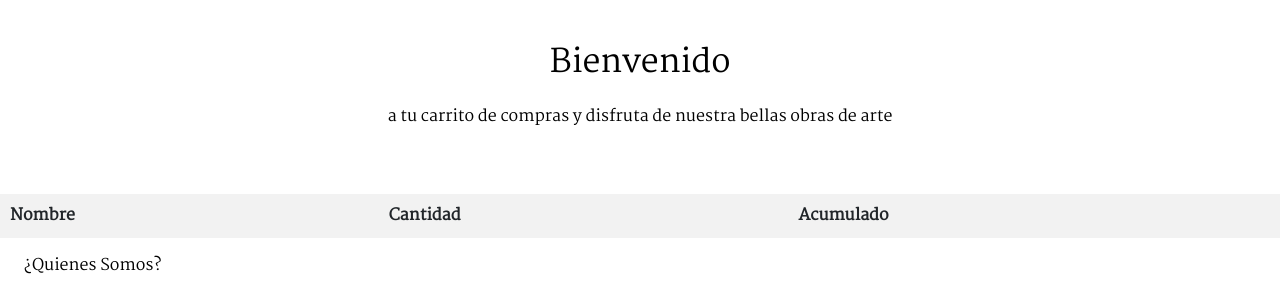
After one commit to EmirAlejandro/GrupoCero, a Django app: page /carrito/ in a window 1280 px wide. The commit adds this page. Shown: the part 801-1095 px from the top of the page. Run offline with Django 4.2, Linux system fonts and the light colour scheme; lists and menus that the app fills with data are empty.

Commit message:
se agrego carrito de compras

```diff
--- a/GrupoCero/webGrupoCero/models.py
+++ b/GrupoCero/webGrupoCero/models.py
@@ -20,6 +20,7 @@
     comentario=models.TextField(default='--')
     usuario=models.ForeignKey(User,on_delete=models.CASCADE,null=True)
     categoria=models.ForeignKey(Categoria,on_delete=models.CASCADE)
+    precio = models.IntegerField(default=100)
 
     def __str__(self):
         return self.nombre
--- a/GrupoCero/webGrupoCero/templates/base.html
+++ b/GrupoCero/webGrupoCero/templates/base.html
@@ -55,11 +55,15 @@
                         <li class="nav-item">
                             <a class="nav-link" href="{% url 'qui' %}">Quienes Somos</a>
                         </li>
+
                         {% if user.is_authenticated %}
                                 <a class="nav-link" href="{% url 'ADMIN_OBR' %}">Administrador</a>
                             </li>
                             <li class="nav-item">
-                                <a class="nav-link" href="{% url 'LOGOUT' %}">Cerrar</a>
+                                <a class="nav-link" href="{% url 'LOGOUT' %}">Cerrar Sesion</a>
+                            </li>
+                            <li class="nav-item">
+                                <a class="nav-link" href="{% url 'carrito' %}">Carrito</a>
                             </li>
                             <li class="nav-item">
                                 <a href="" class="nav-link">Bienvenido {{user.first_name}} {{user.last_name}}</a>
--- /dev/null
+++ b/GrupoCero/webGrupoCero/templates/carrito.html
@@ -0,0 +1,79 @@
+{% extends "base.html" %}
+{% load static %}
+
+{% block css %}
+<link rel="stylesheet" href="{% static 'css/galeria-blog.css' %}">
+<style>
+    /* Estilos personalizados para el carrito */
+    table {
+        width: 100%;
+        border-collapse: collapse;
+    }
+
+    th, td {
+        padding: 10px;
+        text-align: left;
+    }
+
+    th {
+        background-color: #f2f2f2;
+        font-weight: bold;
+    }
+
+    tr:nth-child(even) {
+        background-color: #f9f9f9;
+    }
+</style>
+{% endblock css %}
+
+
+<body>
+
+
+    <!--seccion cuerpo de la pagina-->
+    <main>
+        {% block contenidos %}
+        <!--banner-->
+        <section id="banner">
+            <img src="{% static 'img/Nighthawks_by_Edward_Hopper_1942.jpg' %}" alt="">
+            <div class="contenedor">
+                <h2>El arte no cambia nada, el arte te cambia a ti</h2>
+                <p></p>
+            </div>
+        </section>
+
+        <!--bienvenida-->
+        <section id="bienvenido">
+            <h2>Bienvenido</h2>
+            <p> a tu carrito de compras y disfruta de nuestra bellas obras de arte
+            </p>
+        </section>
+
+        <div>
+            <table>
+                <tr border="1">
+                    <th>Nombre</th>
+                    <th>Cantidad</th>
+                    <th>Acumulado</th>
+                </tr>
+                {% if request.session.carrito.items %}
+                    {% for key, value in request.session.carrito.items %}
+                    <tr>
+                        <td> {{value.nombre}} </td>
+                        <td> {{value.cantidad}} </td>
+                        <td> {{value.acumulado}} </td>
+                    </tr>
+                    {% endfor %}
+                {% endif %}
+
+            </table>
+        </div>
+        {% endblock contenidos %}
+    </main>
+
+    <footer>
+
+    </footer>
+
+</body>
+</html>
--- a/GrupoCero/webGrupoCero/templates/galeria.html
+++ b/GrupoCero/webGrupoCero/templates/galeria.html
@@ -107,15 +107,19 @@
             <div class="contenedor">
                 {% for item in obras %}
                 <article>
-                    <a href="{% url 'FICHA_OBRA' item.idObra %}">
+                    <a href="{{item.foto.url}}" data-lightbox="obra">
                         <img src="{{item.foto.url}}" alt="">
                     </a>
                     <h4>{{item.nombre}}</h4>
+                    <h4> <a href="{% url 'FICHA_OBRA' item.idObra %}">
+                        Ver detalle obra
+                    </a></h4>
                 </article>
                 {% endfor %}
 
             </div>
         </section>
+
         {% endblock contenidos %}
     </main>
 
--- a/GrupoCero/webGrupoCero/templates/index.html
+++ b/GrupoCero/webGrupoCero/templates/index.html
@@ -60,6 +60,9 @@
                             </li>
                             <li class="nav-item">
                                 <a class="nav-link" href="{% url 'LOGOUT' %}">Cerrar Sesion</a>
+                            </li>
+                            <li class="nav-item">
+                                <a class="nav-link" href="{% url 'carrito' %}">Carrito</a>
                             </li>
                             <li class="nav-item">
                                 <a href="" class="nav-link">Bienvenido {{user.first_name}} {{user.last_name}}</a>
--- a/GrupoCero/webGrupoCero/templates/modificar.html
+++ b/GrupoCero/webGrupoCero/templates/modificar.html
@@ -35,6 +35,7 @@
                 <div class="controles">
                     <input type="text" class="col-peque" name="txtNombre" id="txtNombre" value="{{obra.nombre}}">
                     <input type="text" class="col-peque" name="txtCreacion" id="txtCreacion" value="{{obra.creacion}}">
+                    <input type="number" class="col-peque" name="txtPrecio" id="txtPrecio" value="{{obra.precio}}">
 
                     <textarea class="col-gra" name="txtDesc" id="txtDesc" cols="30" rows="10">{{obra.descripcion}}"</textarea>
 
--- a/GrupoCero/webGrupoCero/urls.py
+++ b/GrupoCero/webGrupoCero/urls.py
@@ -22,4 +22,6 @@
     path('modificar/<id>/',login_required(permission_required(['webGrupoCero.change_obra'], login_url='/login/')(modificar)),name='MOD'),
     path('modificar_obra/',login_required(permission_required(['webGrupoCero.change_obra'], login_url='/login/')(modificar_obra)),name='MO'),
     path('subir/',login_required(permission_required(['webGrupoCero.add_galeria'], login_url='/login/')(subir_galeria)),name='SG'),
+    path('agregar/<articulo_id>/', agregar_articulo, name='AA'),
+    path('carrito/',carrito, name='carrito'),
 ]
--- a/GrupoCero/webGrupoCero/views.py
+++ b/GrupoCero/webGrupoCero/views.py
@@ -3,6 +3,7 @@
 from django.contrib.auth.models import User, Group
 from django.contrib.auth import logout, login as login_aut, authenticate
 from django.contrib.auth.decorators import login_required, permission_required
+from .Carrito import *
 # Create your views here.
 def index(request):
     cate=Categoria.objects.all()
@@ -45,6 +46,7 @@
         cre = request.POST.get("txtCreacion")
         desc = request.POST.get("txtDesc")
         img = request.FILES.get("txtImg")
+        precio = request.POST.get("txtPrecio")
         cat = request.POST.get("cboCategoria")
         obj_cat = Categoria.objects.get(nombre=cat)
         nom_usu = request.user.username
@@ -57,7 +59,8 @@
             categoria=obj_cat,
             publicar=False,
             comentario='--',
-            usuario=usu
+            usuario=usu,
+            precio=precio
         )
         obr.save()
         data['mensaje'] = "Grabo"
@@ -205,3 +208,18 @@
         )
         gale.save()
     return redirect('/admin_obra/')
+
+
+# controladores carrito #
+
+
+def agregar_articulo(request,articulo_id):
+    carrito = Carrito(request)
+    obra = Obra.objects.get(idObra=articulo_id)
+    carrito.agregar(obra)
+    datos = request.session["carrito"]
+    print(datos)
+    return redirect('/galeria/')
+
+def carrito(request):
+    return render(request, 'carrito.html')
```
Also changed, not shown: GrupoCero/webGrupoCero/Carrito.py (added, +52 -0 lines), GrupoCero/webGrupoCero/templates/Admin_obras.html (+6 -5 lines), GrupoCero/webGrupoCero/templates/ficha_obra.html (+7 -0 lines), GrupoCero/media/foto/ivan_XBhn5d2.PNG (added), GrupoCero/webGrupoCero/migrations/0008_obra_precio.py (added).
